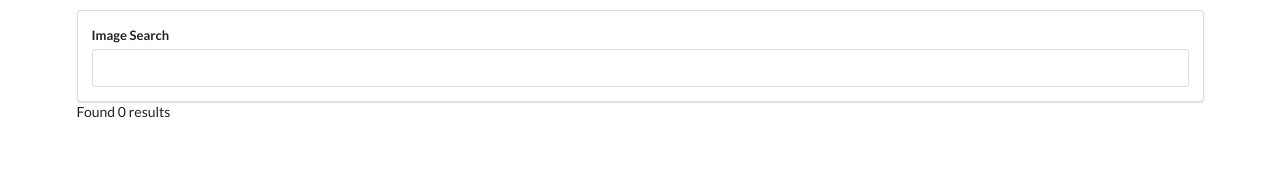
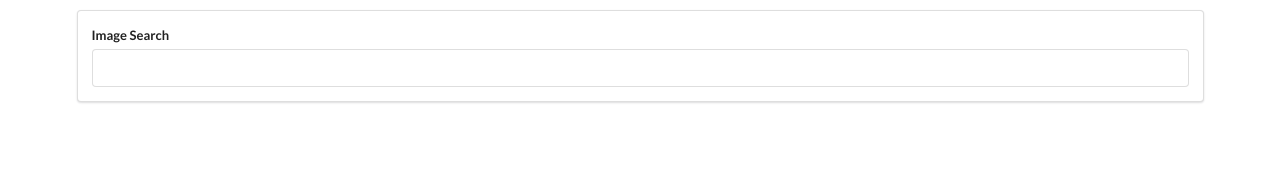
Before and after one commit to sberkaye/React-Examples, a React (Create React App) app in the folder pics/: page / in a window 1280 px wide. Shown: the top 172 px of the page. Built offline with nearby package versions, Linux system fonts and the light colour scheme.

Commit message:
Rendering lists of components, making images visible on the screen

```diff
--- a/pics/src/components/App.js
+++ b/pics/src/components/App.js
@@ -1,6 +1,7 @@
 import React from "react";
 import unsplash from "../api/unsplash";
 import SearchBar from "./SearchBar";
+import ImageList from "./ImageList";
 
 class App extends React.Component {
   state = { images: [] };
@@ -17,7 +18,7 @@
     return (
       <div className="ui container" style={{ marginTop: "10px" }}>
         <SearchBar onSubmit={this.handleSubmitSearch} />
-        Found {this.state.images.length} results
+        <ImageList images={this.state.images} />
       </div>
     );
   }
--- /dev/null
+++ b/pics/src/components/ImageList.js
@@ -0,0 +1,10 @@
+import React from "react";
+
+const ImageList = (props) => {
+  const images = props.images.map(({ description, id, urls }) => {
+    return <img alt={description} key={id} src={urls.regular} />;
+  });
+  return <div>{images}</div>;
+};
+
+export default ImageList;
```
